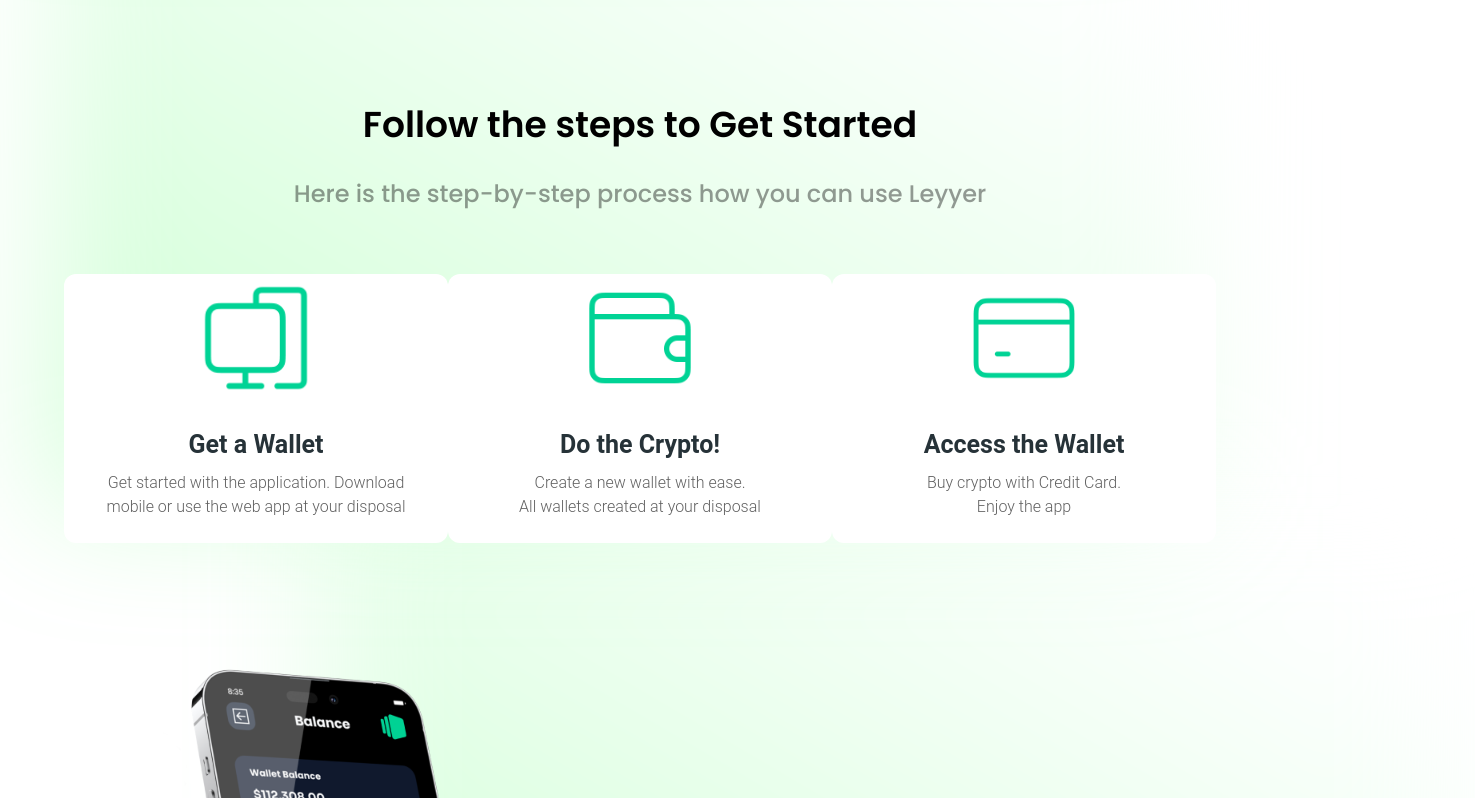
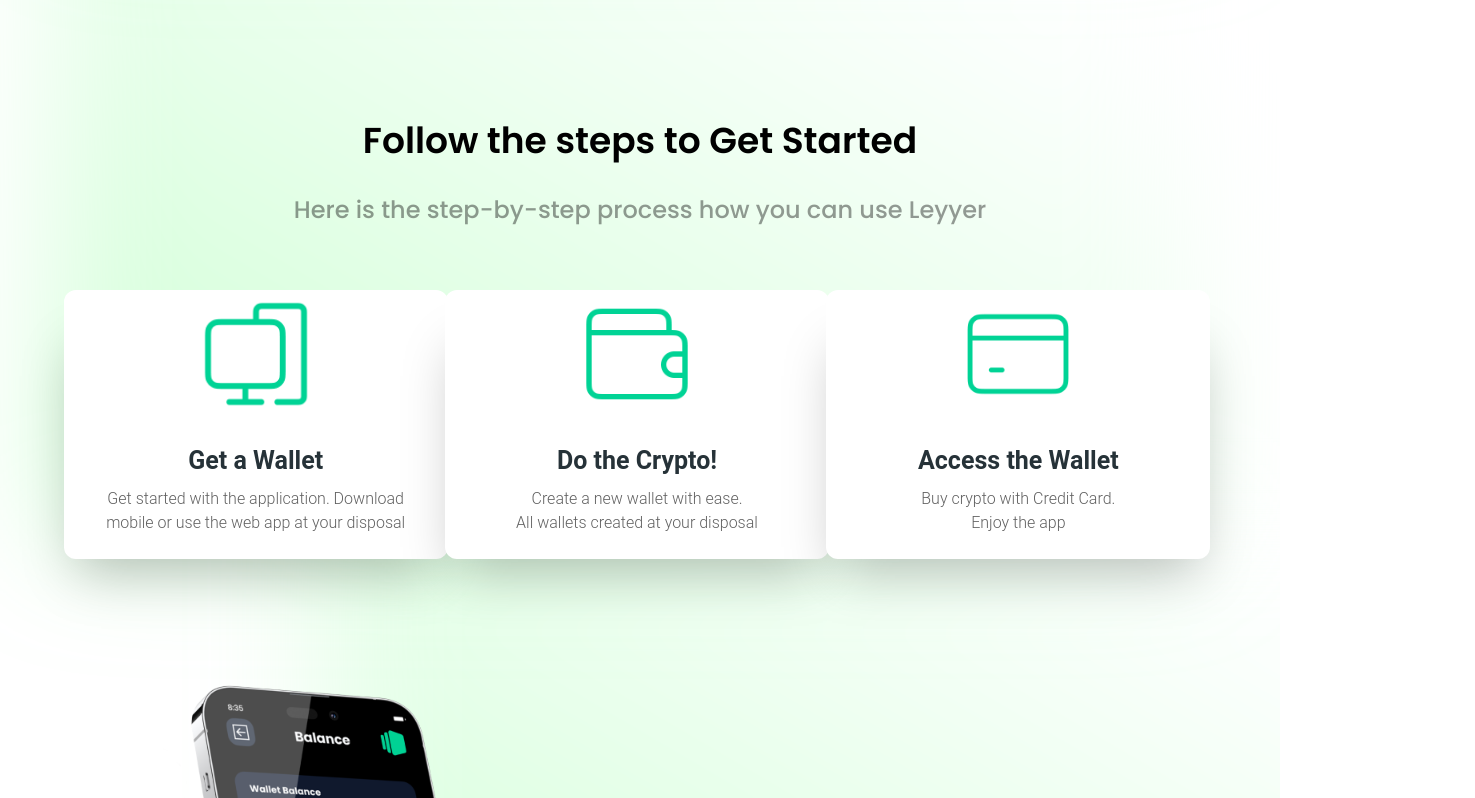
Before and after one commit to leyyerwallet/leyyer-landing-page, a React (Vite) app: page / in a window 1280 px wide. Shown: the part 844-1642 px from the top of the page, 1475 px wide, since content can reach past the window. Built offline with nearby package versions, Linux system fonts and the light colour scheme; a web font is replaced by a local one.

Commit message:
new-design : css layout fixes

```diff
--- a/src/App.tsx
+++ b/src/App.tsx
@@ -8,7 +8,7 @@
   const signupState = useDashboardSharedVariable();
 
   return (
-    <div>
+    <div className="overflow-x-hidden overflow-x-auto">
       <DashboardSharedProvider signupState={signupState}>
       <NavbarMenu />
       <Body />
--- a/src/components/Steps/Steps.tsx
+++ b/src/components/Steps/Steps.tsx
@@ -7,7 +7,7 @@
 
 const Steps: React.FC = () => {
   return (
-        <div className="relative">
+        <div className="relative flex place-content-center text-balance">
           <Background className={'top-[calc(100%-90rem)] sm:top-[calc(100%-90rem)]'} />
         <div className="px-[2rem] text-center max-w-[1408px] mx-auto p-2 md:p-8 gap-2 md:gap-12 m-2 md:m-[1rem]">
           <Background className={'top-[calc(100%-50rem)] sm:top-[calc(100%-50rem)]'} />
@@ -26,10 +26,10 @@
           >
             Here is the step-by-step process how you can use Leyyer
           </Typography>
-          <div className="grid lg:grid-cols-3 gap-4 justify-center m-6 pt-8 sm:grid-cols-1">
+          <div className="grid lg:grid-cols-3 gap-x-2 auto-cols-auto m-6 pt-8 sm:grid-cols-1">
             {/* Step 1 */}
-            <div className="flex flex-col items-center">
-              <Card placeholder={undefined} className="m-8 w-96 shadow-none">
+            <div className="place-self-center pr-1.5 flex sm:flex-grow w-4/5 sm:w-auto">
+              <Card placeholder={undefined} className="m-8 w-96 shadow-2xl">
                 <CardHeader placeholder={undefined} className="shadow-none mx-0">
                   <img
                       src={pic2}
@@ -49,8 +49,8 @@
             </div>
 
             {/* Step 2 */}
-            <div className="flex flex-col items-center">
-              <Card placeholder={undefined} className="m-8 w-96 shadow-none">
+            <div className="place-self-center pr-1.5 flex sm:flex-grow w-4/5 sm:w-auto">
+              <Card placeholder={undefined} className="m-8 w-96 shadow-2xl">
                 <CardHeader placeholder={undefined} className="shadow-none mx-0">
                   <img
                       src={pic3}
@@ -70,8 +70,8 @@
             </div>
 
             {/* Step 3 */}
-            <div className="flex flex-col items-center">
-              <Card placeholder={undefined} className="m-8 w-96 shadow-none">
+            <div className="place-self-center pr-1.5 flex sm:flex-grow w-4/5 sm:w-auto">
+              <Card placeholder={undefined} className="m-8 w-96 shadow-2xl">
                 <CardHeader placeholder={undefined} className="shadow-none mx-0">
                   <img
                       src={picCreditCard}
```
